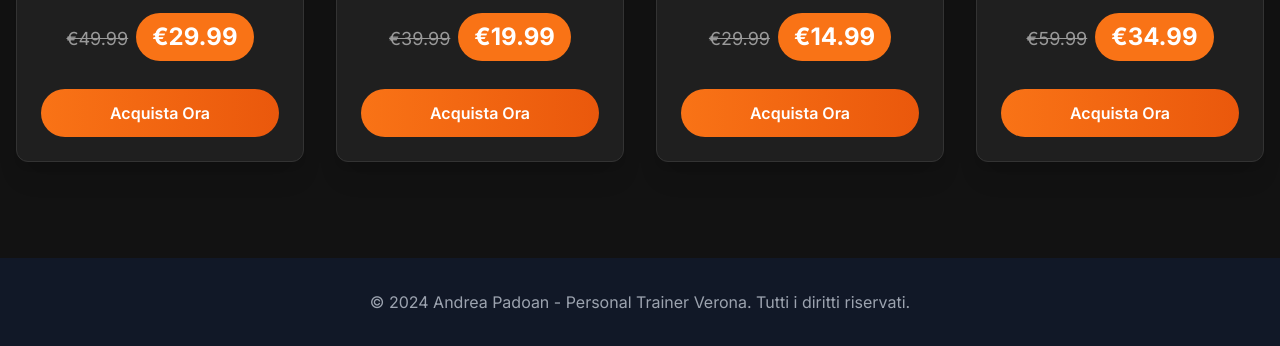
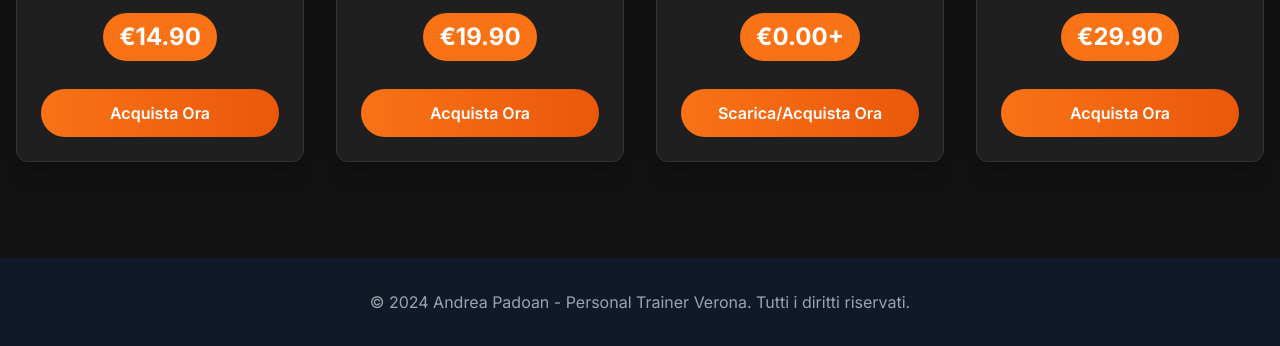
Before and after one commit to Padu76/andrea-ebook-store, a plain HTML site: page index.html in a window 1280 px wide. Shown: the part 804-1150 px from the top of the page. Drawn offline with nearby package versions, Linux system fonts and the light colour scheme.

Commit message:
Add files via upload

```diff
--- a/index.html
+++ b/index.html
@@ -61,12 +61,7 @@
             display: inline-block;
             margin-bottom: 0.75rem;
         }
-        .old-price {
-            text-decoration: line-through;
-            color: #999;
-            font-size: 0.9em;
-            margin-right: 0.5rem;
-        }
+        /* No old-price as per Gumroad data */
         .download-button {
             background-color: #3b82f6; /* Blue for download */
             transition: background-color 0.3s ease;
@@ -118,8 +113,7 @@
                     6 CICLI COMPLETI DI ALLENAMENTO PER RAGGIUNGERE LA TUA FORMA FISICA MAI RAGGIUNTA.
                 </p>
                 <div class="flex items-baseline mb-4">
-                    <span class="old-price text-lg">€49.99</span>
-                    <span class="price-badge text-2xl">€29.99</span>
+                    <span class="price-badge text-2xl">€14.90</span>
                 </div>
                 <a href="https://landing-ebook.netlify.app/COVER_Wawe%20system.pdf" target="_blank" class="btn-primary-gradient text-white font-semibold py-3 px-8 rounded-full w-full text-center">
                     Acquista Ora
@@ -134,8 +128,7 @@
                     IL PROGRAMMA ALIMENTARE PER TRASFORMARE IL TUO CORPO IN UNA MACCHINA BRUCIA GRASSI.
                 </p>
                 <div class="flex items-baseline mb-4">
-                    <span class="old-price text-lg">€39.99</span>
-                    <span class="price-badge text-2xl">€19.99</span>
+                    <span class="price-badge text-2xl">€19.90</span>
                 </div>
                 <a href="https://landing-ebook.netlify.app/COVER_in%20forma%20da%202%20milioni%20di%20anni.pdf" target="_blank" class="btn-primary-gradient text-white font-semibold py-3 px-8 rounded-full w-full text-center">
                     Acquista Ora
@@ -150,11 +143,10 @@
                     50 ALLENAMENTI ESSENZIALI PER MANTENERTI IN FORMA OVUNQUE TU SIA.
                 </p>
                 <div class="flex items-baseline mb-4">
-                    <span class="old-price text-lg">€29.99</span>
-                    <span class="price-badge text-2xl">€14.99</span>
+                    <span class="price-badge text-2xl">€0.00+</span>
                 </div>
                 <a href="https://landing-ebook.netlify.app/50workoutdaviaggio%20copertina.pdf" target="_blank" class="btn-primary-gradient text-white font-semibold py-3 px-8 rounded-full w-full text-center">
-                    Acquista Ora
+                    Scarica/Acquista Ora
                 </a>
             </div>
 
@@ -166,8 +158,7 @@
                     100 ALLENAMENTI, PER UNA FORMA PERFETTA 365 GIORNI ALL'ANNO.
                 </p>
                 <div class="flex items-baseline mb-4">
-                    <span class="old-price text-lg">€59.99</span>
-                    <span class="price-badge text-2xl">€34.99</span>
+                    <span class="price-badge text-2xl">€29.90</span>
                 </div>
                 <a href="https://landing-ebook.netlify.app/buc100allenamenti.pdf" target="_blank" class="btn-primary-gradient text-white font-semibold py-3 px-8 rounded-full w-full text-center">
                     Acquista Ora
```
